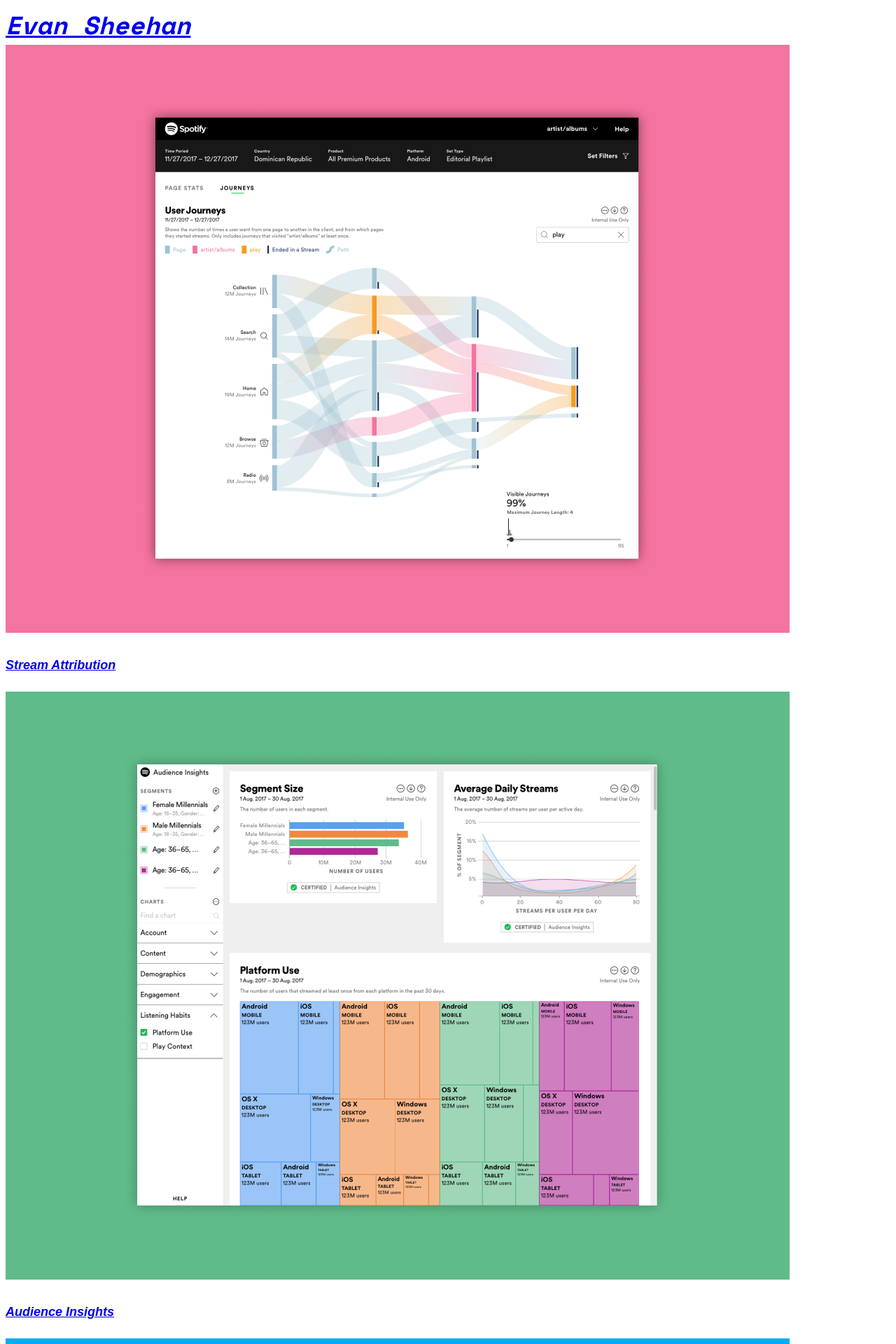
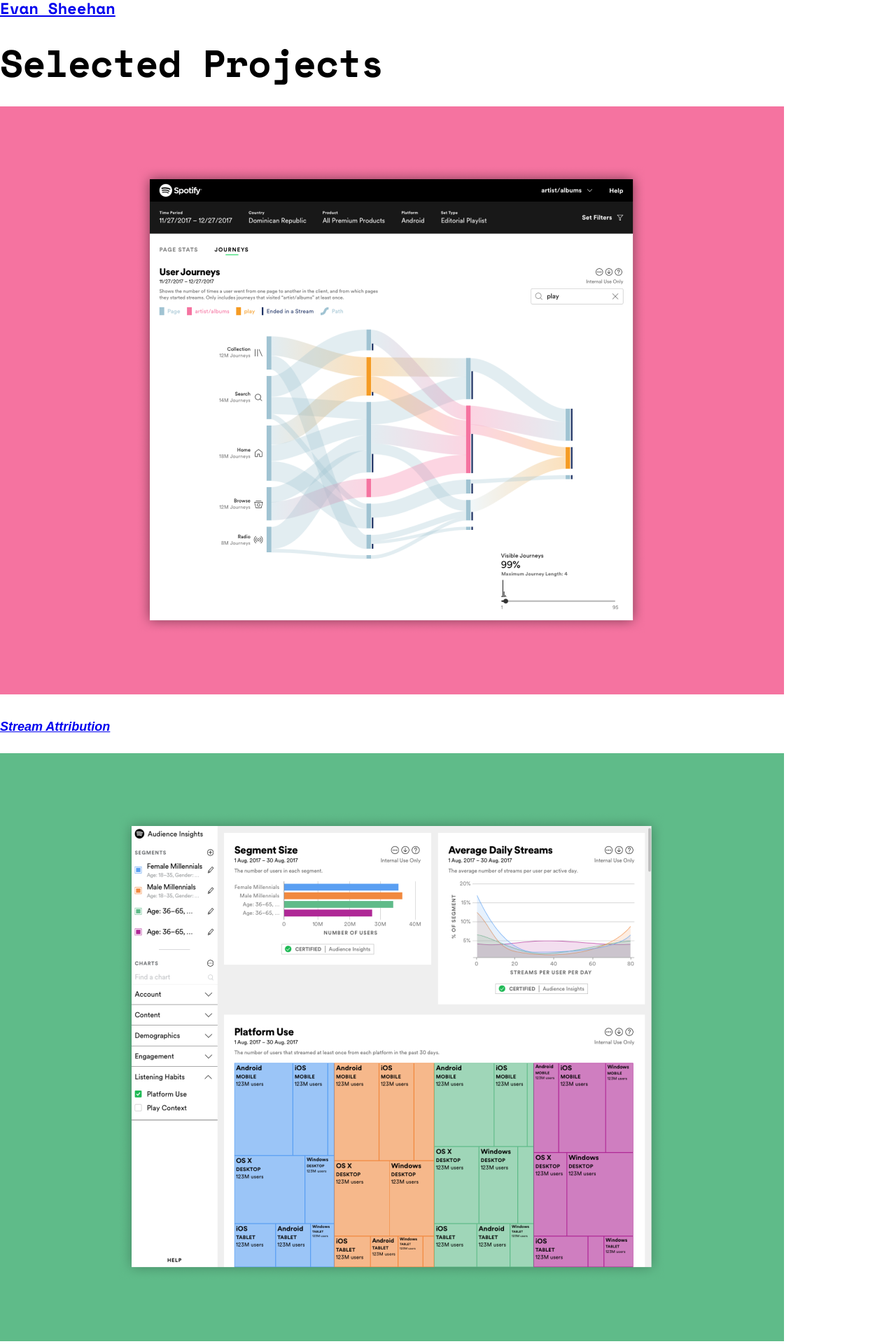
Before and after one commit to darthmall/darthmall.github.io, a Jekyll site: the page built from work.html, in a window 1280 px wide. Shown: the top 1920 px of the page at 70% size. Built offline with Jekyll 4.4.1, drawn with Linux system fonts in a browser that asks for light colours; nearby versions of some CDN libraries; some web fonts are replaced.

Commit message:
Display the page title on each page
- Add a page title to the header for each page
- Set a page title for the project gallery
- Style the site title

```diff
--- a/_layouts/page.html
+++ b/_layouts/page.html
@@ -2,7 +2,8 @@
 layout: base
 ---
 <header>
-  <h1><a href="/">{{ site.title }}</a></h1>
+  <a href="/" class="site-title">{{ site.title }}</a>
+  <h1>{{ page.title }}</h1>
 </header>
 
 {{ content }}
--- a/_sass/size.sass
+++ b/_sass/size.sass
@@ -4,10 +4,13 @@
 *, *::after, *::before
   box-sizing: inherit
 
+body,
 p,
-h1,
 dd
   margin: 0
+
+h1
+  margin: $lg-space 0
 
 h2
   margin: $lg-space 0 $sm-space 0
--- a/_sass/typography.sass
+++ b/_sass/typography.sass
@@ -5,6 +5,9 @@
 
 h1
   font-family: $title-font
+  font-size: 3.015em
+  letter-spacing: -1px
+  line-height: 1.1056
 
 h2
   font-family: $header-font
@@ -22,6 +25,9 @@
 ul
   // Selected experimentally using 18px/28px Chivo
   max-width: 58ch
+
+img
+  max-width: 100%
 
 em
   font-weight: bold
@@ -45,3 +51,10 @@
 
 .skills li + li::before
   content: "•"
+
+.site-title
+  font-family: $mono-font
+  font-size: 1.247em
+  font-style: normal
+  font-weight: 700
+  line-height: 1.0692
--- a/work.html
+++ b/work.html
@@ -1,4 +1,5 @@
 ---
 layout: page
+title: Selected Projects
 ---
 {% include projects.html %}
```
